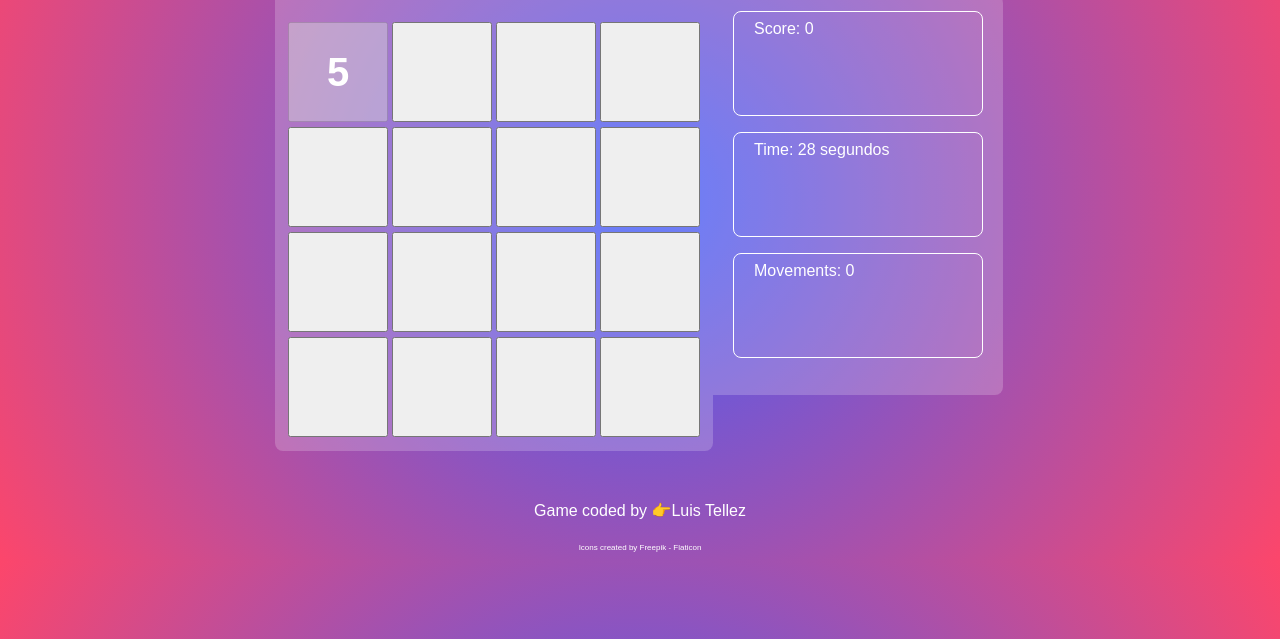
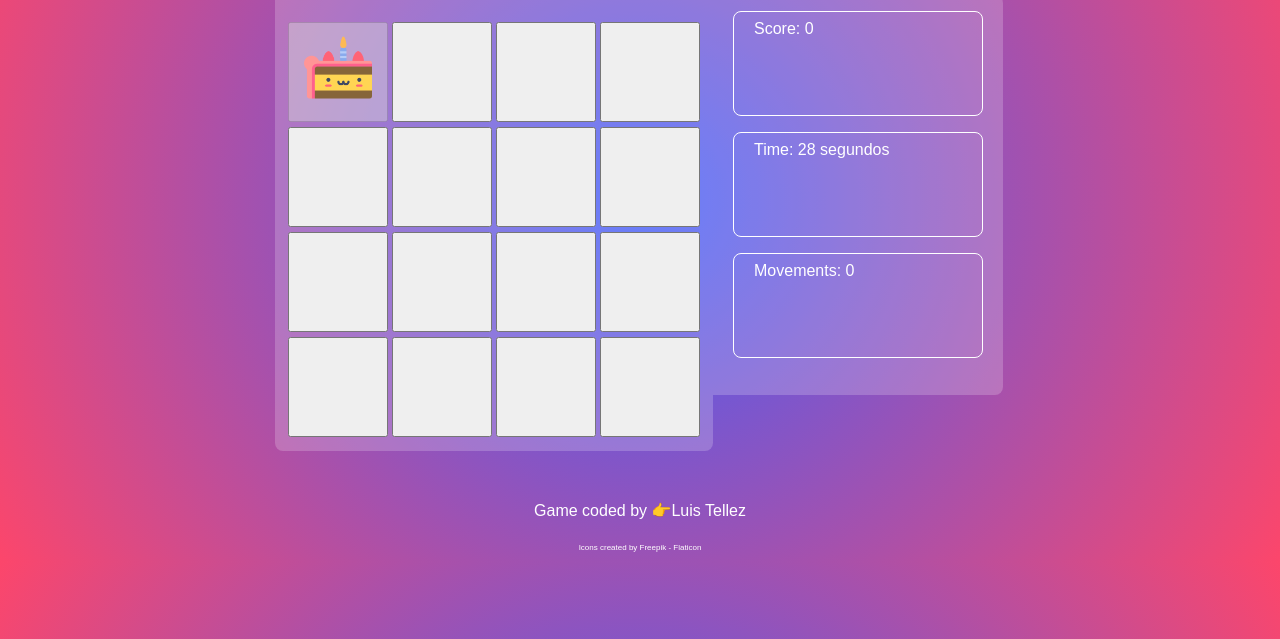
Before and after one commit to aegisnull/memorama, a plain HTML site: page index.html in a window 1280 px wide. Both pictures are taken after a click on the button 338 px from the left and 232 px from the top of the page. Shown: the part 161-800 px from the top of the page. Drawn offline with Linux system fonts and the light colour scheme.

Commit message:
Add code for first image

```diff
--- a/main.js
+++ b/main.js
@@ -57,7 +57,7 @@ function uncover(id) {
     //show first number
     card1 = document.getElementById(id);
     firstResult = numbers[id];
-    card1.innerHTML = firstResult;
+    card1.innerHTML = `<img src="./img/${firstResult}.png">`;
 
     // Disable first button
     card1.disabled = true;
--- a/style.css
+++ b/style.css
@@ -67,3 +67,7 @@ a {
 .icon-copyright {
   font-size: 8px;
 }
+
+img {
+  width: 80%;
+}
```
